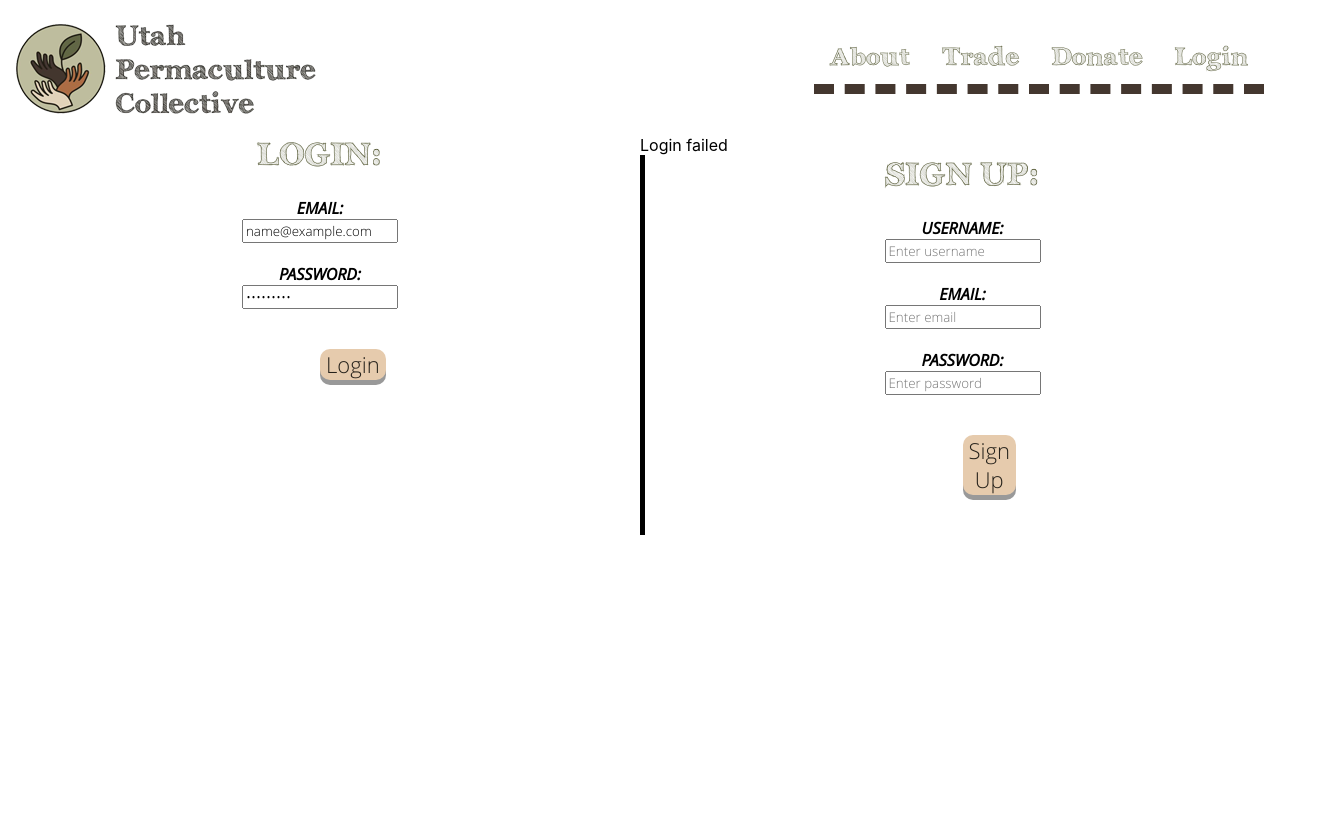
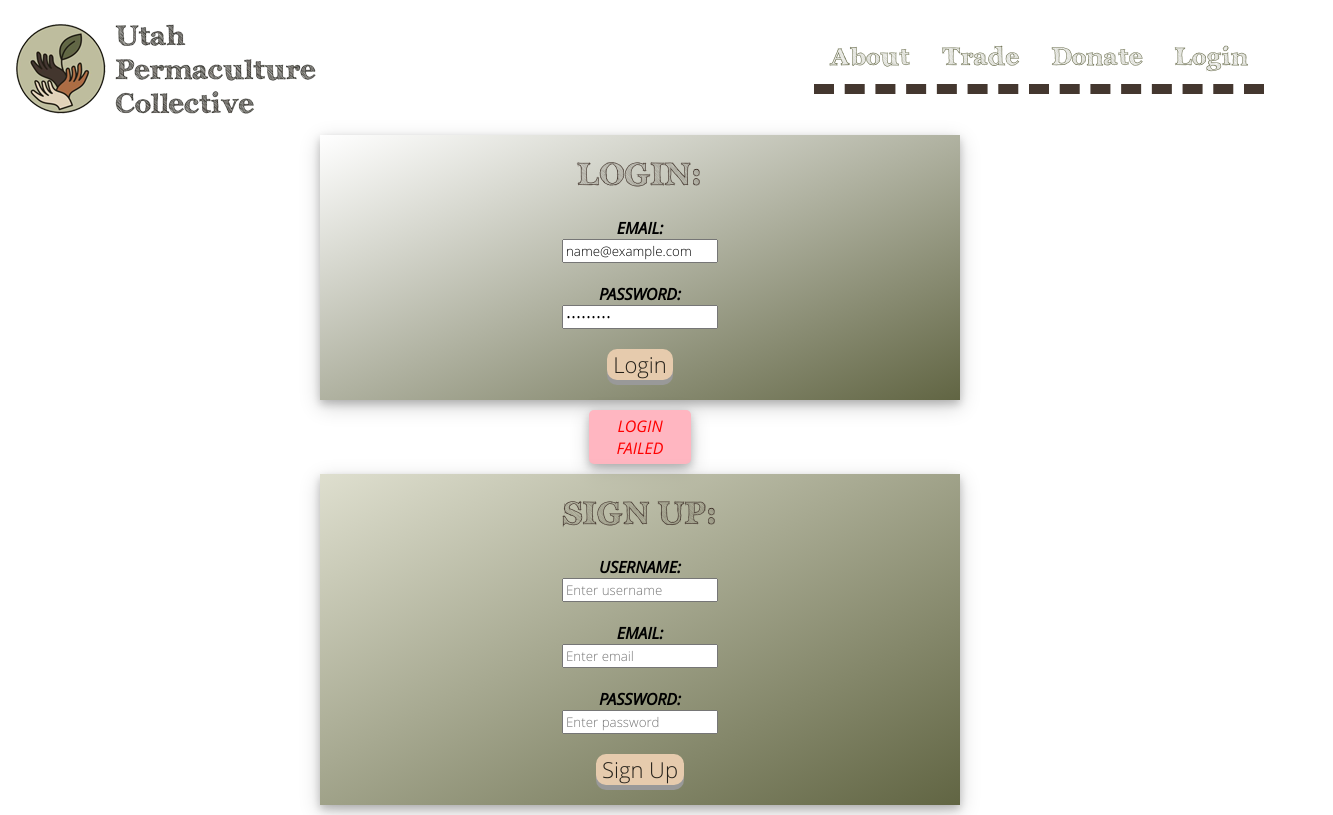
Before and after one commit to JD-Rowley/permaculture-exchange, a React (Create React App) app in the folder client/: page /login in a window 1280 px wide. Both pictures are taken after typing "name@example.com", "Sample123" into the empty fields and a click on the button "Login". Shown: the whole page, 1333 px wide, since content can reach past the window. Built offline with nearby package versions, Linux system fonts and the light colour scheme; no server answers.

Commit message:
fixed, cleaned up login page

```diff
--- a/client/src/components/SignUp/index.js
+++ b/client/src/components/SignUp/index.js
@@ -86,7 +86,7 @@ function SignUp() {
           Sign Up
         </button>
       </form>
-      {error && <div className="sign-warning">Sign up failed</div>}
+      {error && <div className="error-warning">SIGN UP FAILED</div>}
     </main>
   );
 }
--- a/client/src/index.css
+++ b/client/src/index.css
@@ -58,7 +58,6 @@ code {
 }
 
 /* about */
-
 .about {
   display: flex;
   flex-direction: column;
@@ -66,6 +65,11 @@ code {
   justify-content: center;
   align-items: center;
 }
+
+.about p {
+  font-family: "open_sanslight";
+}
+/*about end */
 
 /* Login and Sign Up */
 .flex-container {
@@ -78,8 +82,9 @@ code {
   display: flex;
   justify-content: center;
   font-family: "archisticobold";
-  color: var(--olive);
+  color: var(--soil);
   margin: auto;
+  padding-top: 20px;
 }
 
 .flex-container label {
@@ -91,8 +96,34 @@ code {
   font-family: "open_sanslight";
 }
 
+.login-form {
+  display: flex;
+  flex-direction: column;
+  align-items: center;
+  margin: 0 25% 10px;
+  background-image: linear-gradient(
+    to top left,
+    var(--olive),
+    rgba(190, 191, 159, -0.5)
+  );
+  box-shadow: 0 4px 8px 0 rgb(0 0 0 / 20%), 0 6px 20px 0 rgb(0 0 0 / 19%);
+}
+
+.signup-form {
+  display: flex;
+  flex-direction: column;
+  align-items: center;
+  margin: 10px 25%;
+  background-image: linear-gradient(
+    to top left,
+    var(--olive),
+    rgba(190, 191, 159, 0.5)
+  );
+  box-shadow: 0 4px 8px 0 rgb(0 0 0 / 20%), 0 6px 20px 0 rgb(0 0 0 / 19%);
+}
+
 .login-sign {
-  margin: 40px 50%;
+  margin: 20px;
   font-size: 22px;
   outline: none;
   border: none;
@@ -101,17 +132,6 @@ code {
   font-family: "open_sanslight";
   background-color: var(--sand);
   color: var(--cacao);
-}
-
-.login-form {
-  width: 50%;
-  float: left;
-}
-
-.signup-form {
-  width: 50%;
-  float: right;
-  border-left: 5px solid;
 }
 
 .login-sign:hover {
@@ -124,27 +144,19 @@ code {
   transform: translateY(2px);
 }
 
-/* .login-warning {
-  display: flex;
-  justify-content: center;
+.error-warning {
+  text-align: center;
+  padding: 5px;
+  margin: 10px 46%;
+  font-family: "open_sansitalic";
+  color: red;
+  background-color: #ffb6c1;
+  border-radius: 5px;
+  box-shadow: 0 4px 8px 0 rgba(0, 0, 0, 0.2), 0 6px 20px 0 rgba(0, 0, 0, 0.19);
 }
-
-.sign-warning {
-  display: flex;
-  justify-content: center;
-} */
 /* Login and Sign Up End */
-
-/* About Page Info */
-.about p {
-  font-family: "open_sanslight";
-}
-
-/* About Page Info end */
 
 .logo {
   height: 45vh;
   width: auto;
 }
-
-/* about end */
--- a/client/src/pages/Login.js
+++ b/client/src/pages/Login.js
@@ -74,7 +74,7 @@ function Login() {
           Login
         </button>
       </form>
-      {error && <div className="login-warning">Login failed</div>}
+      {error && <div className="error-warning">LOGIN FAILED</div>}
       <SignUp />
     </main>
   );
```
Also changed, not shown: 18 other files (tests, documents, lock files or other folders).
